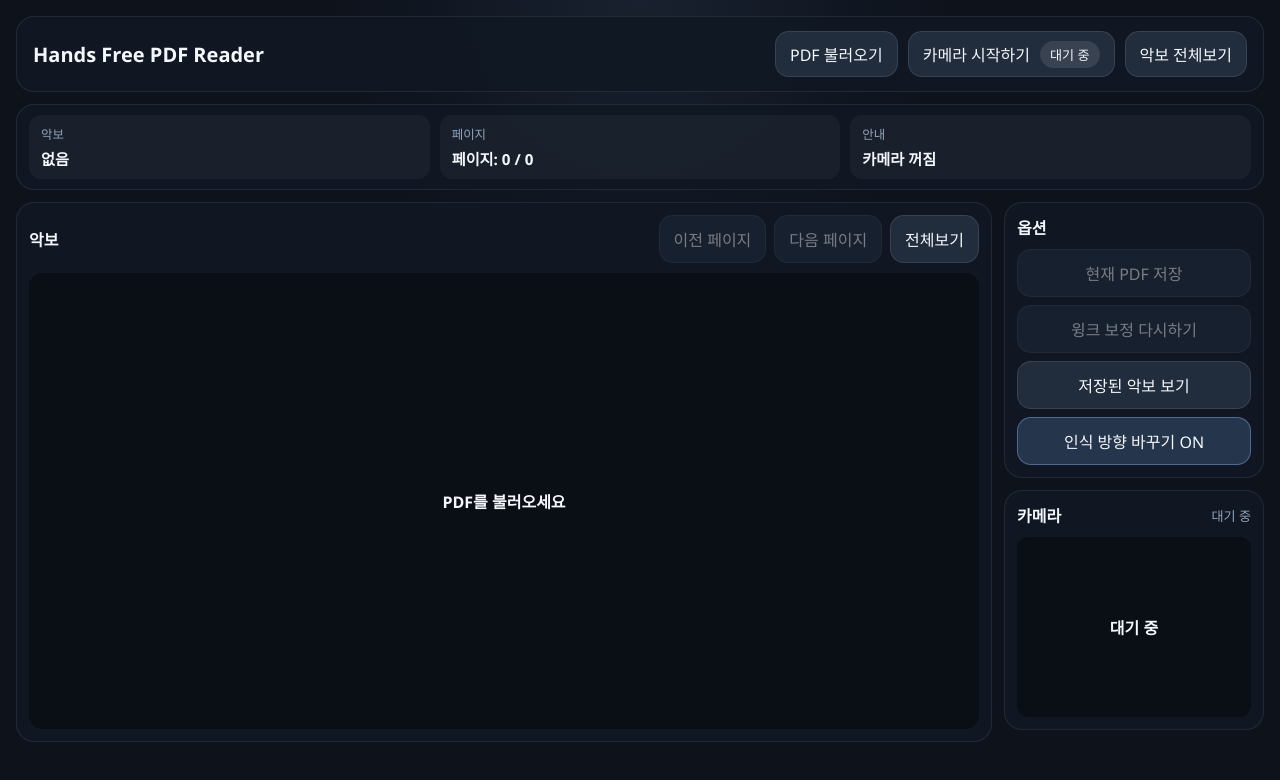
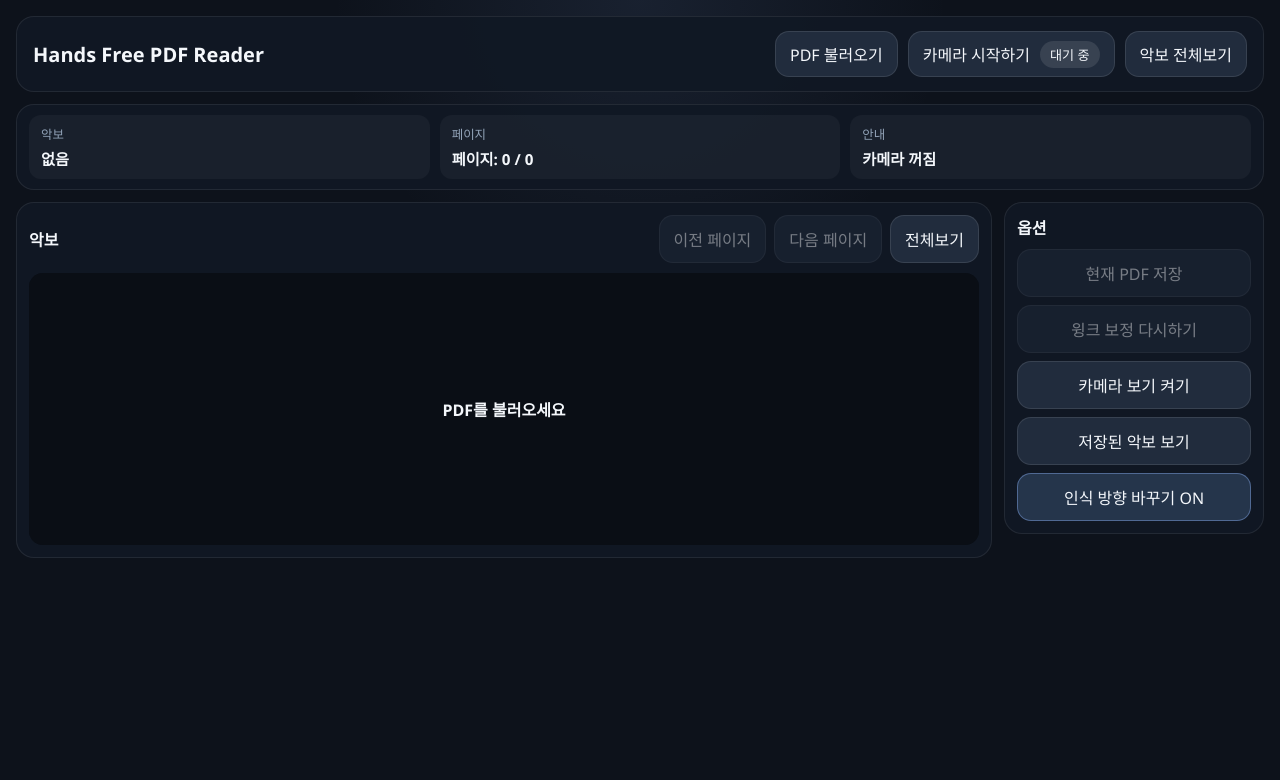
Before and after one commit to jhw2/hands-free-PDF-Reader, a Next.js app: page / in a window 1280 px wide. Shown: the top 780 px of the page. Built offline with nearby package versions, Linux system fonts and the light colour scheme.

Commit message:
Hide camera preview by default

```diff
--- a/app/globals.css
+++ b/app/globals.css
@@ -342,6 +342,14 @@ p {
   display: block;
 }
 
+.camera-feed-hidden {
+  position: absolute;
+  width: 1px;
+  height: 1px;
+  opacity: 0;
+  pointer-events: none;
+}
+
 .saved-score-list {
   list-style: none;
   margin: 0;
--- a/app/page.tsx
+++ b/app/page.tsx
@@ -97,6 +97,7 @@ export default function Home() {
   const [currentFileName, setCurrentFileName] = useState<string | null>(null);
   const [savedScores, setSavedScores] = useState<SavedScore[]>([]);
   const [isLibraryOpen, setIsLibraryOpen] = useState(false);
+  const [isCameraPreviewOpen, setIsCameraPreviewOpen] = useState(false);
   const [isFocusMode, setIsFocusMode] = useState(false);
   const [cameraEnabled, setCameraEnabled] = useState(false);
   const [isWinkMirrored, setIsWinkMirrored] = useState(true);
@@ -838,6 +839,13 @@ export default function Home() {
           </button>
           <button
             type="button"
+            className={`secondary-button ${isCameraPreviewOpen ? "is-active" : ""}`}
+            onClick={() => setIsCameraPreviewOpen((prev) => !prev)}
+          >
+            카메라 보기 {isCameraPreviewOpen ? "끄기" : "켜기"}
+          </button>
+          <button
+            type="button"
             className="secondary-button"
                 onClick={() => setIsLibraryOpen((prev) => !prev)}
                 aria-expanded={isLibraryOpen}
@@ -859,6 +867,7 @@ export default function Home() {
             </div>
           </div>
 
+          {isCameraPreviewOpen ? (
             <div className="camera-preview compact-panel">
               <div className="camera-preview-header">
                 <strong>카메라</strong>
@@ -873,6 +882,9 @@ export default function Home() {
                 ) : null}
               </div>
             </div>
+          ) : (
+            <video ref={videoRef} autoPlay muted playsInline className="camera-feed-hidden" />
+          )}
 
           {isLibraryOpen ? (
             <section className="saved-library" aria-label="저장된 악보 목록">
```
Lines whose indentation alone changed are shown as unchanged.
